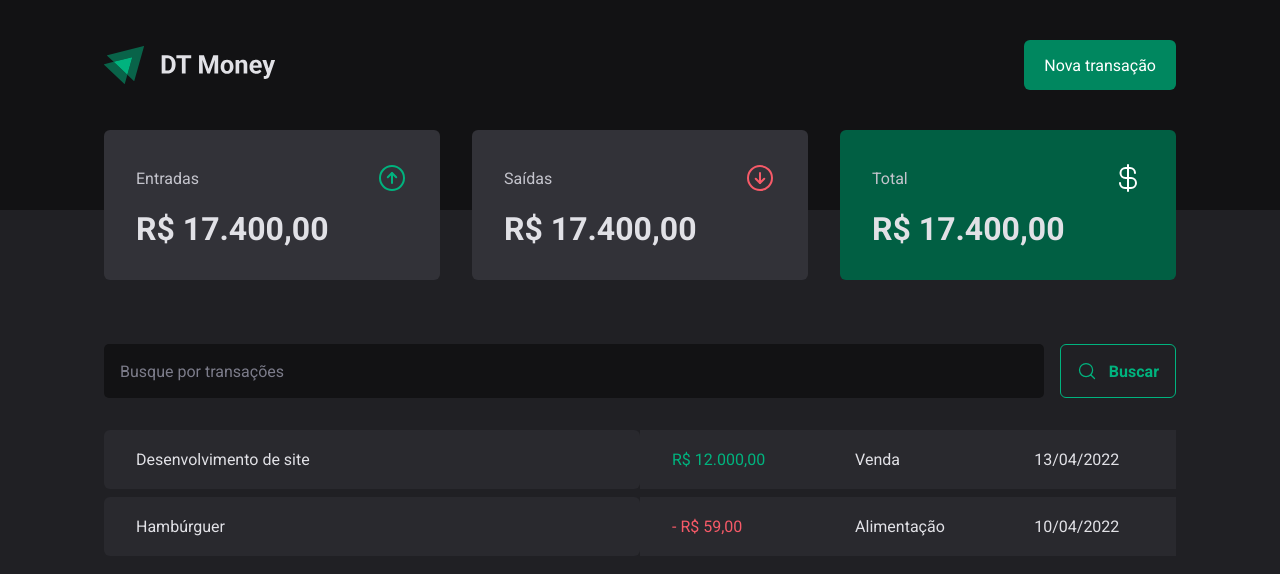
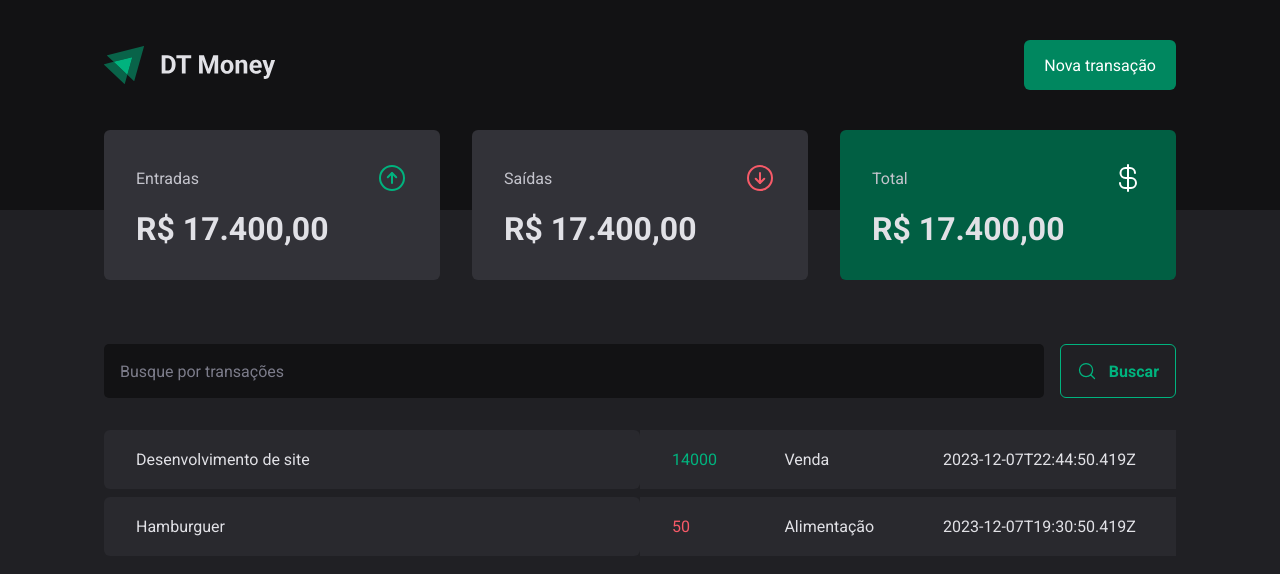
Before and after one commit to JoaoMagnago/dt-money, a React (Vite) app: page / in a window 1280 px wide. Shown: the top 574 px of the page. Built offline with nearby package versions, Linux system fonts and the light colour scheme; data requests are answered from the project's data file.

Commit message:
feat: create http request to fetch transactions

```diff
--- a/src/pages/Transactions/index.tsx
+++ b/src/pages/Transactions/index.tsx
@@ -1,9 +1,32 @@
+import { useEffect, useState } from "react";
 import { Header } from "../../components/Header";
 import { SearchForm } from "../../components/SearchForm";
 import { Summary } from "../../components/Summary";
 import { PriceHighlight, TransactionsContainer, TransactionsTable } from "./styles";
 
+interface Transaction {
+  id: number
+  description: string
+  type: 'income' | 'outcome'
+  price: number
+  category: string
+  createdAt: string
+}
+
 export function Transactions() {
+  const [transactions, setTransactions] = useState<Transaction[]>([])
+
+  async function loadTransactions() {
+    const response = await fetch('http://localhost:3000/transactions')
+    const data = await response.json();
+
+    setTransactions(data)
+  }
+
+  useEffect(() => {
+    loadTransactions()
+  }, [])
+
   return (
     <div>
       <Header />
@@ -14,18 +37,16 @@ export function Transactions() {
 
         <TransactionsTable>
           <tbody>
-            <tr>
-              <td width={'50%'}>Desenvolvimento de site</td>
-              <td><PriceHighlight variant="income">R$ 12.000,00</PriceHighlight></td>
-              <td>Venda</td>
-              <td>13/04/2022</td>
-            </tr>
-            <tr>
-              <td width={'50%'}>Hambúrguer</td>
-              <td><PriceHighlight variant="outcome">- R$ 59,00</PriceHighlight></td>
-              <td>Alimentação</td>
-              <td>10/04/2022</td>
-            </tr>
+            {transactions.map(transaction => {
+              return (
+                <tr key={transaction.id}>
+                  <td width={'50%'}>{transaction.description}</td>
+                  <td><PriceHighlight variant={transaction.type}>{transaction.price}</PriceHighlight></td>
+                  <td>{transaction.category}</td>
+                  <td>{transaction.createdAt}</td>
+                </tr>
+              )
+            })}
           </tbody>
         </TransactionsTable>
       </TransactionsContainer>
```
